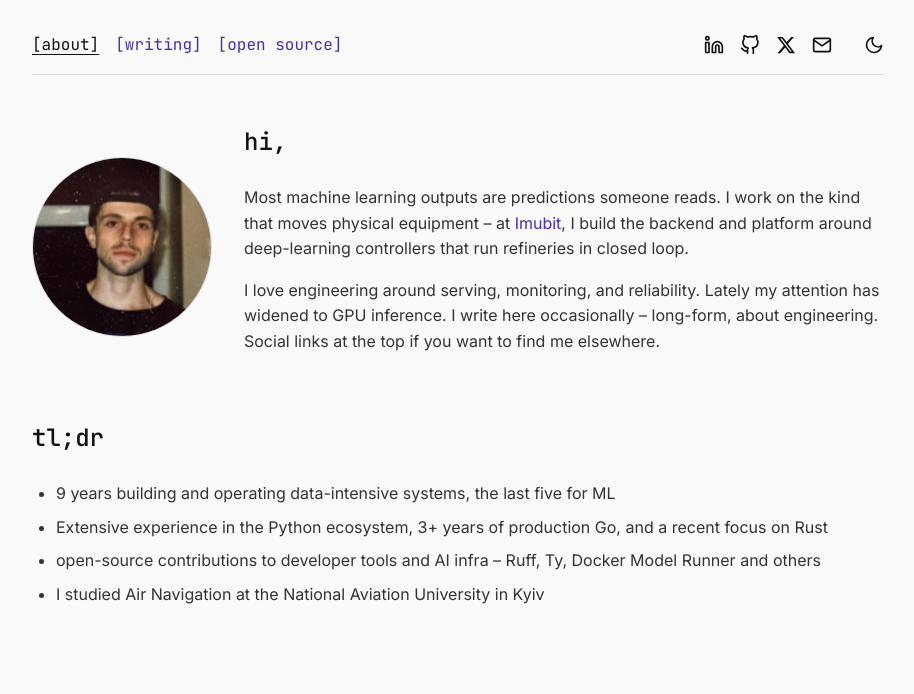
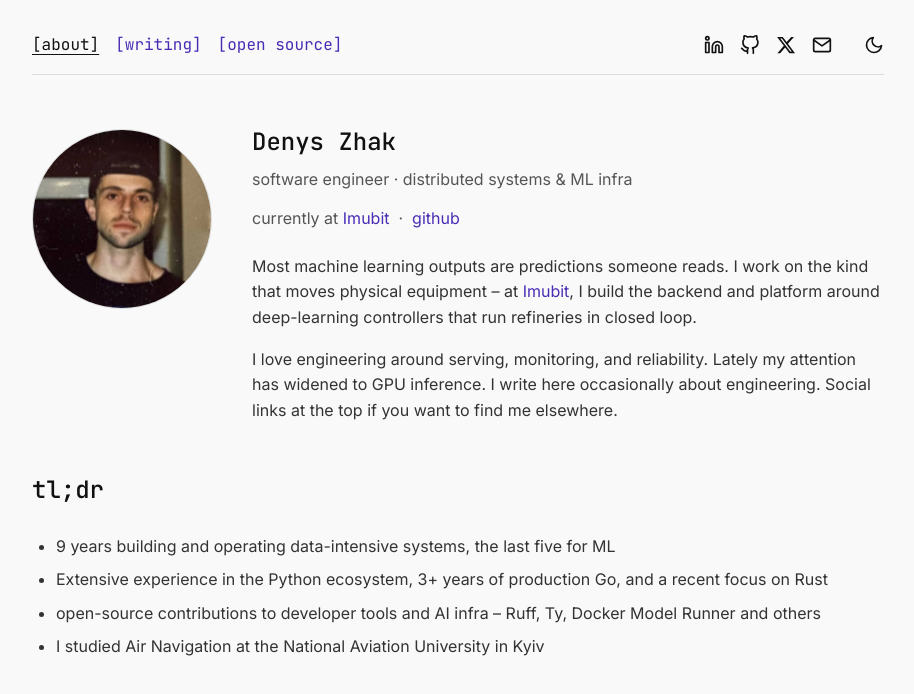
Before and after one commit to denyszhak/denyszhak.com, a React (Vite) app: page / in a window 1280 px wide. Shown: the top 694 px of the page, without its empty margins (182-1096 px from the left). Built offline with nearby package versions, Linux system fonts and the light colour scheme.

Commit message:
align about section

```diff
--- a/src/pages/About.jsx
+++ b/src/pages/About.jsx
@@ -1,8 +1,8 @@
 const About = () => {
   return (
     <div>
-      <div style={{ display: 'flex', alignItems: 'center', gap: '2rem', flexWrap: 'wrap' }}>
-        <div style={{ flexShrink: 0 }}>
+      <div style={{ display: 'flex', alignItems: 'flex-start', gap: '2.5rem', flexWrap: 'wrap' }}>
+        <div style={{ flexShrink: 0, marginTop: '0.4rem' }}>
           <img
             src="/photo.jpg"
             alt="Denys"
@@ -10,12 +10,16 @@ const About = () => {
           />
         </div>
         <div style={{ flex: '1', minWidth: '300px' }}>
-          <h1 className="page-title" style={{ marginTop: 0 }}>hi,</h1>
+          <h1 className="page-title" style={{ marginTop: 0, marginBottom: '0.4rem' }}>Denys Zhak</h1>
+          <p style={{ color: 'var(--text-secondary)', marginBottom: '0.8rem' }}>software engineer &middot; distributed systems &amp; ML infra</p>
+          <p style={{ color: 'var(--text-secondary)', marginBottom: '1.4rem' }}>
+            currently at <a href="https://imubit.com/" target="_blank" rel="noopener noreferrer">Imubit</a> &nbsp;&middot;&nbsp; <a href="https://github.com/denyszhak" target="_blank" rel="noopener noreferrer">github</a>
+          </p>
           <p>
             Most machine learning outputs are predictions someone reads. I work on the kind that moves physical equipment &ndash; at <a href="https://imubit.com/" target="_blank" rel="noopener noreferrer">Imubit</a>, I build the backend and platform around deep-learning controllers that run refineries in closed loop.
           </p>
-          <p>
-            I love engineering around serving, monitoring, and reliability. Lately my attention has widened to GPU inference. I write here occasionally &ndash; long-form, about engineering. Social links at the top if you want to find me elsewhere.
+          <p style={{ marginBottom: 0 }}>
+            I love engineering around serving, monitoring, and reliability. Lately my attention has widened to GPU inference. I write here occasionally about engineering. Social links at the top if you want to find me elsewhere.
           </p>
         </div>
       </div>
```
